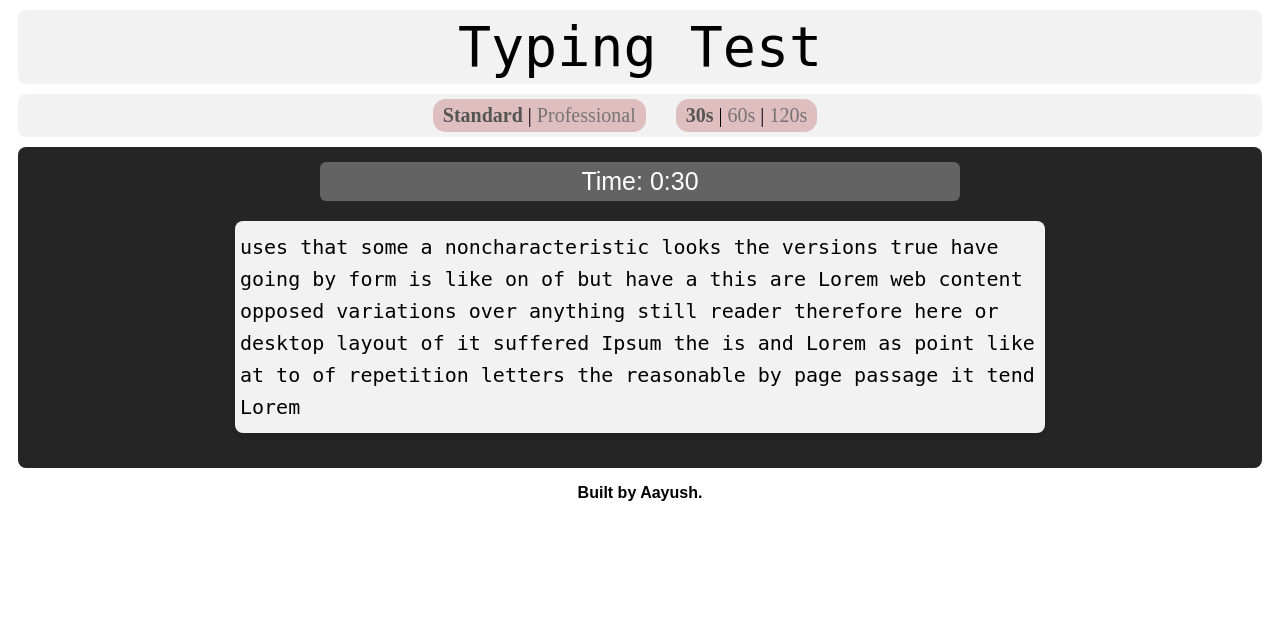
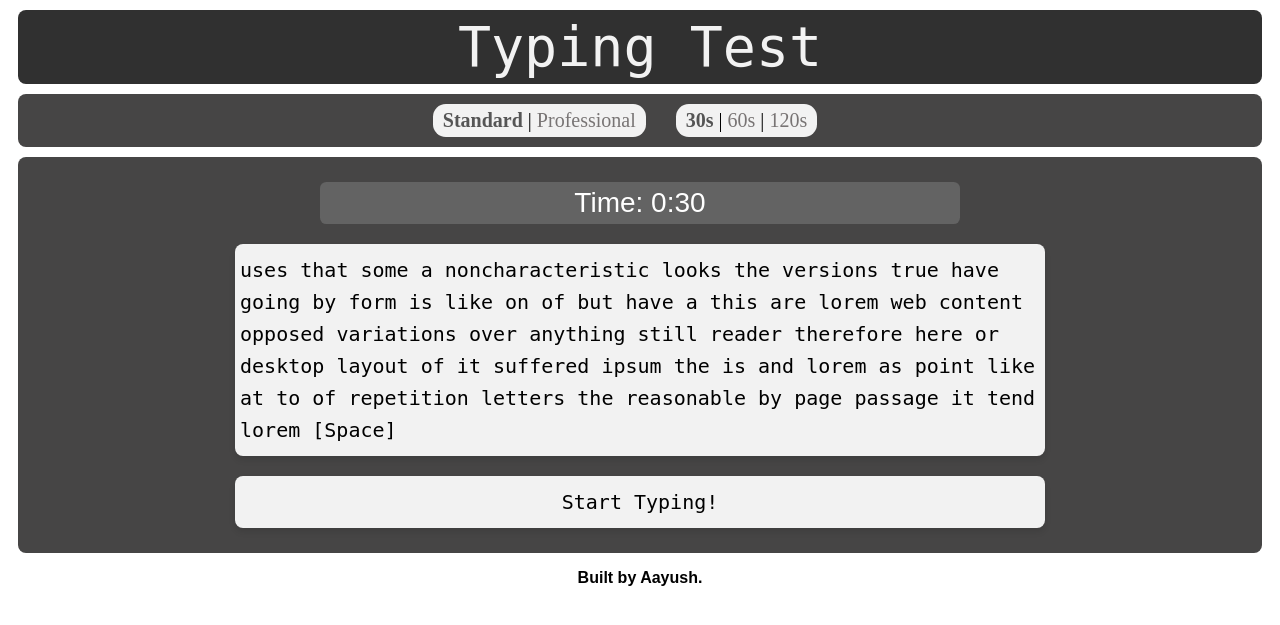
Before and after one commit to aayushraj1425/typingtutor, a Flask app: page / in a window 1280 px wide. Shown: the top 625 px of the page. Run offline with Flask 3, Linux system fonts and the light colour scheme; some web fonts are replaced.

Commit message:
Modified Typing Test

```diff
--- a/static/css/style.css
+++ b/static/css/style.css
@@ -10,7 +10,8 @@ a{
 .name {
     font-family: "Libertinus Mono", monospace;
     font-size: 55px;
-    background-color: #f2f2f2;
+    background-color: #303030;
+    color: #f2f2f2;
     display: flex;
     justify-content: center;
     align-content: center;
@@ -20,7 +21,7 @@ a{
 }
 
 .test {
-    background-color: #252525;
+    background-color: #464545;
     display: flex;
     justify-content: center;
     align-content: Scenter;
@@ -34,11 +35,11 @@ a{
 
 .nav {
     font-size: 20px;
-    background-color: #f2f2f2;
+    background-color: #464545;
     display: flex;
     justify-content: center;
     align-content: center;
-    padding: 5px 10px;
+    padding: 10px 10px;
     border-radius: 0.5rem;
     margin: 10px;
 }
@@ -47,15 +48,16 @@ a{
     column-gap: 10px;
     /* width: 200px; */
     margin-right: 30px;
-    background-color: rgb(222, 190, 190);
+    background-color: #f2f2f2;;
     padding: 5px 10px;
     border-radius: 0.8rem;
 }
 
-.test-text {
+.test-text, .display-text {
     font-family: "Libertinus Mono", monospace;
     max-width: 800px;
-    margin: 20px auto;
+    width: 800px;
+    margin: 10px auto;
     padding: 10px 5px;
     background-color: #f2f2f2;
     box-shadow: 0 4px 6px rgba(0, 0, 0, 0.1);
@@ -68,10 +70,21 @@ a{
 .test-timer {
     font-family:'arial';
     text-align: center;
-    font-size: 25px;
+    font-size: 28px;
     color: white;
     width: 600px;
     border-radius: 0.4rem;
     background-color: #636363;
     padding: 5px 20px;
+    margin: 10px;
 }
+
+#test-text {
+    /* display: flex; */
+    justify-content: center;
+}
+
+#display-text {
+    display: flex;
+    justify-content: center;
+}
--- a/static/js/script.js
+++ b/static/js/script.js
@@ -9,12 +9,13 @@ const time3 = document.querySelector("#time3");
 const level1 = document.querySelector("#level1");
 const level2 = document.querySelector("#level2");
 const text = document.querySelector("#test-text");
+const displayText = document.querySelector("#display-text");
 const mins = document.querySelector('#minutes');
 const secs = document.querySelector('#seconds');
 
 let typing = false; /* Will be false unless user starts typing something */
 
-let test_time, test_level, test_words;
+let testTime, testLevel, testWords;
 time1.onclick = function () {
     if (typing == false) {
         setDisplayTime("time1", time1);
@@ -43,49 +44,49 @@ level2.onclick = function () {
     }
 }
 
-let prev_time;
-let prev_level;
-function setDisplayTime(time_type, time_type_DOM) {
+let prevTime;
+let prevLevel;
+function setDisplayTime(timeType, timeTypeDOM) {
     /* Changes DisplayTime to selected time type */
 
-    test_time = time[time_type];
-    mins.textContent = Math.floor(test_time / 60);
-    secs.textContent = `${test_time % 60 < 10 ? '0' : ''}${test_time % 60}`;
-    time_type_DOM.style.color = "rgb(85, 85, 85)";
-    time_type_DOM.style.fontWeight = "bold";
-    if (prev_time != time_type_DOM && prev_time != null) {
-        prev_time.style.color = "rgb(120, 116, 116)";
-        prev_time.style.fontWeight = "normal";
+    testTime = time[timeType];
+    mins.textContent = Math.floor(testTime / 60);
+    secs.textContent = `${testTime % 60 < 10 ? '0' : ''}${testTime % 60}`;
+    timeTypeDOM.style.color = "rgb(85, 85, 85)";
+    timeTypeDOM.style.fontWeight = "bold";
+    if (prevTime != timeTypeDOM && prevTime != null) {
+        prevTime.style.color = "rgb(120, 116, 116)";
+        prevTime.style.fontWeight = "normal";
     }
-    prev_time = time_type_DOM;
+    prevTime = timeTypeDOM;
 }
 
-function setLevel(level_type, level_type_DOM) {
+function setLevel(levelType, levelTypeDOM) {
     /* Sets Typing Test Level to selected level type */
 
-    test_level = level[level_type];
-    test_words = words[level_type];
-    level_type_DOM.style.color = "rgb(85, 85, 85)";
-    level_type_DOM.style.fontWeight = "bold";
-    if (prev_level != level_type_DOM && prev_level != null) {
-        prev_level.style.color = "rgb(120, 116, 116)";
-        prev_level.style.fontWeight = "normal";
+    testLevel = level[levelType];
+    testWords = words[levelType];
+    levelTypeDOM.style.color = "rgb(85, 85, 85)";
+    levelTypeDOM.style.fontWeight = "bold";
+    if (prevLevel != levelTypeDOM && prevLevel != null) {
+        prevLevel.style.color = "rgb(120, 116, 116)";
+        prevLevel.style.fontWeight = "normal";
     }
-    prev_level = level_type_DOM;
+    prevLevel = levelTypeDOM;
 }
 
 // Default Settings //
 setDisplayTime("time1", time1);
 setLevel("level1", level1);
 
-let current_key;
+let currentKey;
 function waitForKey () {
 /* Return promise for everytime user types a key */
 
     return new Promise((resolve) => {
         document.addEventListener('keydown', (event) => {
             // console.log("User typed:" + event.key);
-            // current_key = event.key;
+            // currentKey= event.key;
             typing = true;
             resolve(event.key);
         }, {once: true});
@@ -115,129 +116,106 @@ function startTimer(durationInSeconds) {
 }
 
 let x = 0; // Initial word index //
-function generateParagraph(x, test_words) {
-    /* Generates paragraph */
+let originalPara = "";
+function generateParaText(x, testWords) {
+    /* Generates paraText with each character in a span */
 
     text.innerHTML = "";
-    text.textContent = "";
-    test_words.forEach(function(word, index) {
-        if (index < x + 60) {
-           text.textContent += word + " ";
-        }
-    });
+    const paragraph = testWords.slice(x, x + 60).join(" ") + (" ");
+    for (let i = 0; i < paragraph.length; i++) {
+        const span = document.createElement("span");
+        span.textContent = paragraph[i].toLowerCase();
+        text.appendChild(span);
+    }
+    originalPara += paragraph.toLowerCase();
 }
 
 
-function mark_red(paragraph, char_index) {
+function markRed(paraSpans, currentLetterIndex) {
     /* Marks the selected character to red */
 
-    let target_char = paragraph.charAt(char_index);
-    let newText = paragraph.slice(0, char_index) + `<span style='color: red'>${target_char}</span>` + paragraph.slice(char_index + 1)
-    text.innerHTML = newText;
+    paraSpans[currentLetterIndex].style.color = "red";
 }
 
-function mark_green(paragraph, char_index) {
+function markGreen(paraSpans, currentLetterIndex) {
     /* Marks the selected character to green */
 
-    let target_char = paragraph.charAt(char_index);
-    let newText = paragraph.slice(0, char_index) + `<span style='color: green'>${target_char}</span>` + paragraph.slice(char_index + 1)
-    text.innerHTML = newText;
+    paraSpans[currentLetterIndex].style.color = "green";
 }
 
-function mark_back(paragraph, char_index) {
+function markBlack(paraSpans, currentLetterIndex) {
     /* Unmarks the selected character to default color */
 
-    let target_char = paragraph.charAt(char_index);
-    let newText = paragraph.slice(0, char_index) + `<span style='color: black'>${target_char}</span>` + paragraph.slice(char_index + 1)
-    text.innerHTML = newText;
+    paraSpans[currentLetterIndex].style.color = "black";
 }
 
+let typedTextPara = "";
 async function typingTest () {
     /* Typing Test */
 
     /*
     const timer = new Promise((resolve) => {
-        startTimer(test_time);
+        startTimer(testTime);
         resolve("Time done");
     });
-    let time = test_time;
+    let time = testTime;
     */
 
-    let correct_words_typed = [];
-    let incorrect_words_typed = [];
-    let words_typed = [];
-    let current_word_index = 0;
-    let current_letter_index = 0;
-    // let correct_words = 0;
-    // let incorrect_words = 0;
+    let currentLetterIndex = 0;
+    generateParaText(x, testWords);
+    let paraSpans = text.querySelectorAll("span");
 
-    generateParagraph(x, test_words);
-    let given_words = text.textContent.trim().split(" ");
-    let paragraph = text.innerHTML;
+    currentKey = await waitForKey();
+    startTimer(testTime);
+    let textTyped = "";
 
-    current_key = await waitForKey();
-    startTimer(test_time);
+    while (typing == true && remainingTime > 0) {
+        const expectedChar = paraSpans[currentLetterIndex]?.textContent;
 
-    let words_length_till_now = 0;
-    while (typing == true && remainingTime > 0) {
-        let word_length = given_words[current_word_index].length;
-
-        if (current_key === paragraph.charAt(current_letter_index)) {
-            console.log("Yes");
-            // mark_green(paragraph, current_letter_index);
+        if (currentKey === "Backspace") {
+            if (currentLetterIndex > 0) {
+                currentLetterIndex--;
+                markBlack(paraSpans, currentLetterIndex);
+                textTyped = textTyped.slice(0, -1);
+            }
         }
 
-        else if (current_key != paragraph.charAt(current_letter_index)) {
-            console.log("No")
-            // mark_red(paragraph, current_letter_index)
+        else {
+            if (currentKey === " "  || expectedChar === " ") {
+                markRed(paraSpans, currentLetterIndex);
+                textTyped += "_";
+            }
+
+            else if (currentKey === expectedChar) {
+                markGreen(paraSpans, currentLetterIndex);
+                textTyped += currentKey;
+            }
+
+            else {
+                markRed(paraSpans, currentLetterIndex);
+                textTyped += currentKey;
+            }
+
+            currentLetterIndex++;
         }
 
-        current_key = await waitForKey();
-
-        if (current_key != "Backspace") {
-            current_letter_index++;
+        if (currentLetterIndex === paraSpans.length) {
+            x += 60;
+            typedTextPara += textTyped;
+            textTyped = "";
+            generateParaText(x, testWords);
+            currentLetterIndex = 0;
+            paraSpans = text.querySelectorAll("span");
         }
-
-        else if (current_key == "Backspace") {
-            mark_back(paragraph, current_letter_index);
-        }
-
-
-        if (current_letter_index - words_length_till_now == word_length) {
-            if (current_key != " ") {
-                mark_red(paragraph, current_letter_index);
-
-            }
-            if (given_words[current_word_index] == paragraph.substring(current_letter_index - word_length, current_letter_index)) {
-                // correct_words++;
-                words_typed.push(given_words[current_word_index]);
-                correct_words_typed.push(given_words[current_word_index]);
-                words_length_till_now += word_length + 1;
-            }
-            else if (given_words[current_word_index] != paragraph.substring(current_letter_index - word_length, current_letter_index)) {
-                // incorrect_words++;
-                words_typed.push(given_words[current_word_index]);
-                incorrect_words_typed.push(given_words[current_word_index])
-                words_length_till_now += word_length + 1;
-            }
-            console.log(current_word_index)
-            current_word_index++;
-        }
-
-        if (current_word_index == given_words.length) {
-            x += 30;
-            generateParagraph(x, test_words);
-            current_letter_index = 0;
-            current_word_index = 0;
-            words_length_till_now = 0;
-            given_words = text.textContent.trim().split(" ");
-            paragraph = text.innerHTML;
-        }
+        currentKey = await waitForKey();
     }
 
-    if (remainingTime <= 0) {
-        displayResult();
+    if (x == 0) {
+        typedTextPara += textTyped;
     }
+
+    console.log(textTyped)
+    displayResult();
     /*
     await timer;
     timer.then((result) => {
@@ -248,7 +226,30 @@ async function typingTest () {
 
 function displayResult () {
     /* Displays the result of the timed typing test */
+    let correctWordsTyped = [];
+    let incorrectWordsTyped = [];
+    let wordsTyped = [];
+    let correctWords = 0;
+    let incorrectWords = 0;
 
+    let originalParaWords = originalPara.split(" ");
+    let typedParaWords = typedTextPara.split("_");
+
+    for (let i = 0; i < typedParaWords.length; i++) {
+        if (originalParaWords[i] === typedParaWords[i]) {
+            correctWordsTyped.push(typedParaWords[i]);
+        }
+        else if (originalParaWords[i] != typedParaWords[i]) {
+            incorrectWordsTyped.push(typedParaWords[i]);
+        }
+        wordsTyped.push(typedParaWords[i]);
+    }
+    correctWords = correctWordsTyped.length;
+    incorrectWords = incorrectWordsTyped.length;
+
+    let WPM = correctWords / (testTime / 60);
+    let accuracy = (correctWords / wordsTyped.length) * 100;
+    displayText.textContent = `Your WPM is: ${WPM} words per minute.`;
 }
 
 function Reset() {
--- a/templates/index.html
+++ b/templates/index.html
@@ -32,8 +32,11 @@
         Time: <span id = "minutes">00</span>:<span id = "seconds">00</span>
       </div>
       <div class = "test-text">
-        <span id = "test-text"></span>
+        <span id = "test-text"></span> [Space]
         <!-- Lorem Ipsum is simply dummy text of the printing and typesetting industry. Lorem Ipsum has been the industry's standard dummy text ever since the 1500s, when an unknown printer took a galley of type and scrambled it to make a type specimen book. It has survived not only five centuries, but also the leap into electronic typesetting, remaining essentially unchanged. It was popularised in the 1960s with the release of Letraset sheets containing Lorem Ipsum passages, and more recently with desktop publishing software like Aldus PageMaker including versions of Lorem Ipsum. -->
+      </div>
+      <div class="display-text">
+        <span id="display-text">Start Typing!</span>
       </div>
     </div>
 
```
